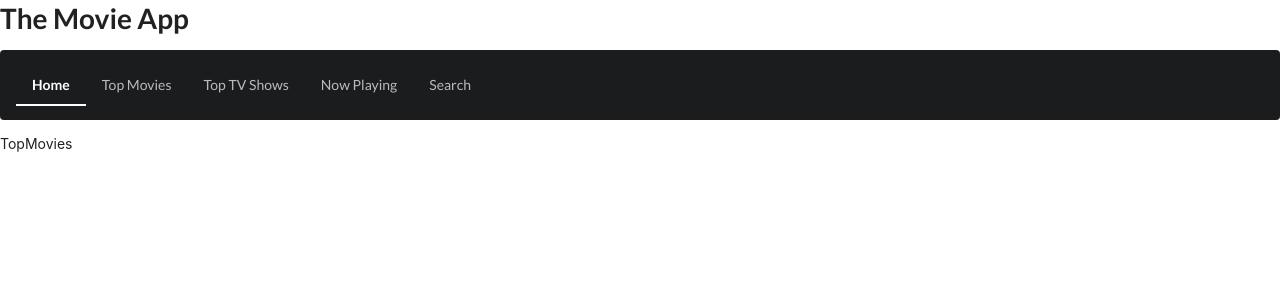
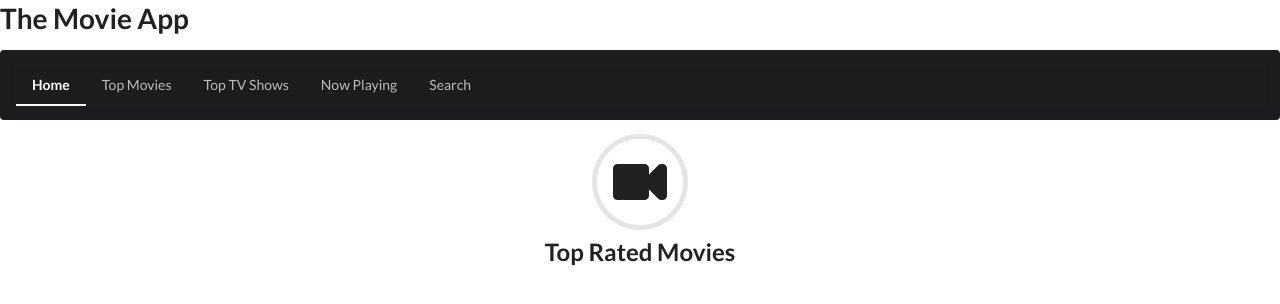
Before and after one commit to mateuszlubianka1993/the-movie-app, a React (Create React App) app: page /top-movies in a window 1280 px wide. Shown: the top 304 px of the page. Built offline with nearby package versions, Linux system fonts and the light colour scheme.

Commit message:
add header and list container to TopMovies component

```diff
--- /dev/null
+++ b/src/apis/tmdAPI.js
@@ -0,0 +1,5 @@
+import axios from 'axios';
+
+export default axios.create({
+    baseURL: 'https://api.themoviedb.org/3'
+});
--- a/src/components/TopMovies.js
+++ b/src/components/TopMovies.js
@@ -4,7 +4,15 @@ class TopMovies extends React.Component {
 
     render() {
         return(
-            <div>TopMovies</div>
+            <div className="ui container">
+                <h2 className="ui center aligned icon header">
+                    <i className="circular video icon"></i>
+                        Top Rated Movies
+                </h2>
+                <div className="movies-list">
+
+                </div>
+            </div>
         );
     };
 }
```
